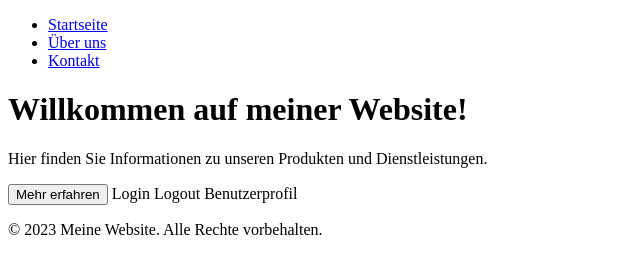
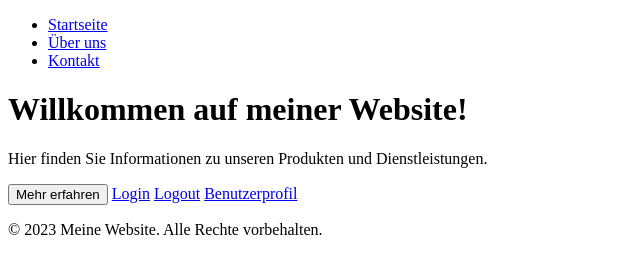
Before and after one commit to johannesbrunner-wd/sso-webappdemo, a plain HTML site: page index.html in a window 1280 px wide. Shown: the whole page, without its empty margins (0-640 px from the left). Drawn offline with Linux system fonts and the light colour scheme.

Commit message:
all "normal" routes shoul be authenticate. fix links

```diff
--- a/index.html
+++ b/index.html
@@ -19,9 +19,9 @@
         <h1>Willkommen auf meiner Website!</h1>
         <p>Hier finden Sie Informationen zu unseren Produkten und Dienstleistungen.</p>
         <button>Mehr erfahren</button>
-        <a hre="/login">Login</a>
-        <a hre="/logout">Logout</a>
-        <a hre="/profile">Benutzerprofil</a>
+        <a href="/login">Login</a>
+        <a href="/logout">Logout</a>
+        <a href="/profile">Benutzerprofil</a>
     </main>
     <footer>
         <p>&copy; 2023 Meine Website. Alle Rechte vorbehalten.</p>
--- a/staticwebapp.config.json
+++ b/staticwebapp.config.json
@@ -14,7 +14,7 @@
             "rewrite": "/.auth/me"
         },
         {
-            "route": "/index.html",
+            "route": "/*",
             "allowedRoles": ["authenticated"]
         }
     ],
```
